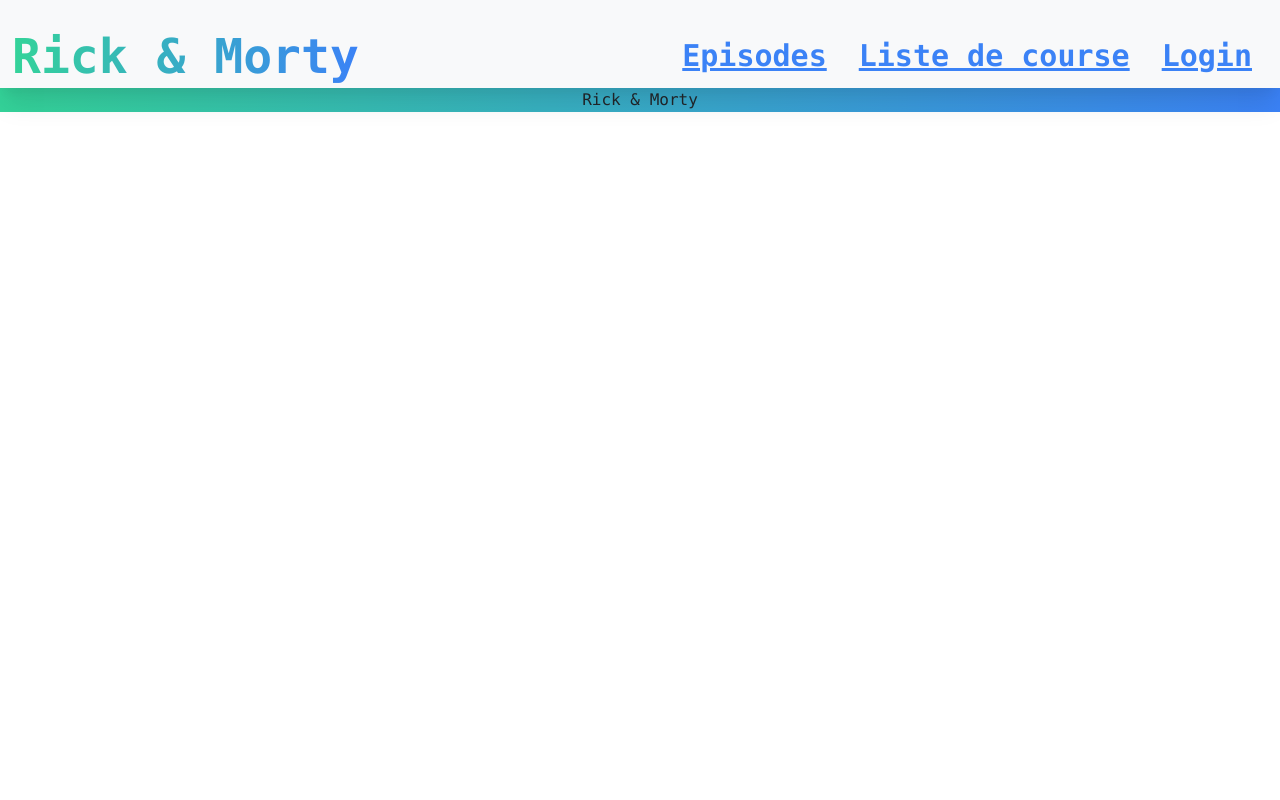
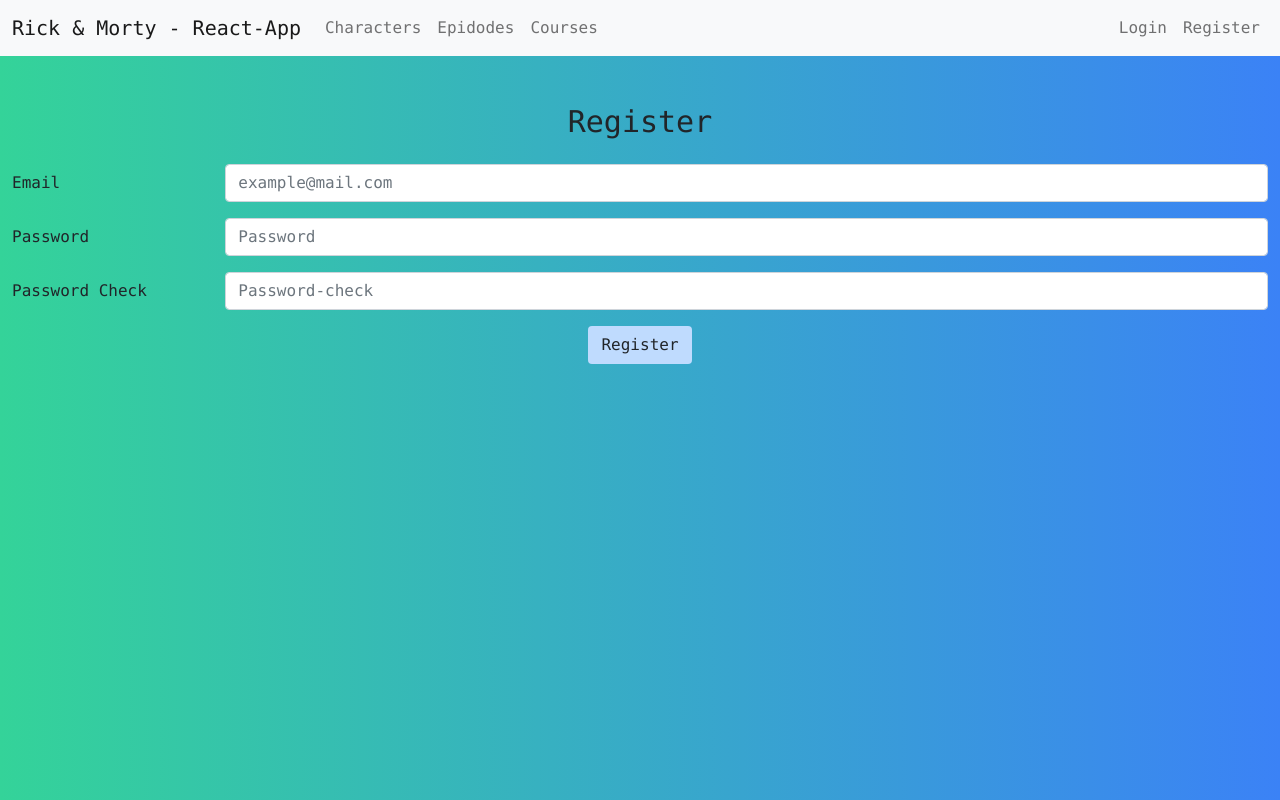
Before and after one commit to JennyViannay/react-app-rick-and-morty, a React (Create React App) app: page /register in a window 1280 px wide. Shown: the top 800 px of the page. Built offline with nearby package versions, Linux system fonts and the light colour scheme.

Commit message:
add auth : register & login

```diff
--- a/package.json
+++ b/package.json
@@ -8,10 +8,12 @@
     "@testing-library/user-event": "^12.1.10",
     "autoprefixer": "^10.3.1",
     "axios": "^0.21.1",
+    "bootstrap": "^5.1.0",
     "postcss": "^8.3.6",
     "postcss-cli": "^8.3.1",
     "prop-types": "^15.7.2",
     "react": "^17.0.2",
+    "react-bootstrap": "^2.0.0-beta.5",
     "react-dom": "^17.0.2",
     "react-icons": "^4.2.0",
     "react-router-dom": "^5.2.0",
--- a/src/Component/App.jsx
+++ b/src/Component/App.jsx
@@ -2,14 +2,16 @@
 import { BrowserRouter as Router, Route, Switch } from 'react-router-dom';
 import AuthContext from "../Context/AuthContext";
 
-import Navbar from './UI/Navbar';
+import Menu from './UI/Menu';
 import Footer from './UI/Footer';
 import Home from './Home/Home';
-// import ShowCharacter from "./Character/ShowCharacter";
-// import Episode from "./Episode/Episode";
-// import EpisodeList from "./Episode/EpisodeList";
-// import Furniture from "./Furniture/Furniture";
-import UserCard from "./User/UserCard";
+import ShowCharacter from "./Character/ShowCharacter";
+import Episode from "./Episode/Episode";
+import EpisodeList from "./Episode/EpisodeList";
+import Furniture from "./Furniture/Furniture";
+import Login from "./Auth/Login";
+import Register from "./Auth/Register";
+import User from "./User/User";
 
 const App = () => {
   const [authenticated, setAuthenticated] = useState({ auth: false, token: null, user: null });
@@ -30,14 +32,16 @@
     <AuthContext.Provider value={providerAuth}>
       <Router>
         <div className="font-mono bg-gradient-to-r from-green-400 to-blue-500">
-          <Navbar />
+          <Menu />
           <Switch>
             <Route exact path="/" component={Home} />
-            <Route path="/login" component={UserCard} />
-            {/* <Route path="/show-character/:id" component={ShowCharacter} />
+            <Route path="/login" component={Login} />
+            <Route path="/register" component={Register} />
+            <Route path="/show-character/:id" component={ShowCharacter} />
             <Route path="/episodes" component={EpisodeList} />
             <Route path="/episode/:id" component={Episode} />
-            <Route path="/courses" component={Furniture} /> */}
+            <Route path="/courses" component={Furniture} />
+            <Route path="/mon-compte" component={User} />
           </Switch>
           <Footer />
         </div>
--- a/src/Component/User/UserCard.jsx
+++ b/src/Component/Auth/Login.jsx
@@ -4,19 +4,19 @@
 import validator from 'validator';
 import AuthContext from "../../Context/AuthContext";
 
-const UserCard = () => {
+const Login = () => {
     const history = useHistory();
     const { authenticated, setAuthenticated } = useContext(AuthContext);
     const [email, setEmail] = useState();
     const [password, setPassword] = useState();
     const [error, setError] = useState();
 
-    const handleChangeEmail = (e) => {
+    const handleEmail = (e) => {
         if (validator.isEmail(e.target.value)) { setEmail(e.target.value); setError(''); }
         else setError('Enter valid Email!');
     }
 
-    const handleChangePassword = (e) => {
+    const handlePassword = (e) => {
         setPassword(e.target.value);
     }
 
@@ -39,7 +39,7 @@
                 }
             }, [])
     }
-    console.log(localStorage)
+
     const userAuthenticated = (token) => {
         console.log(token)
         axios.get('http://localhost:5000/api/isUserAuth', {
@@ -52,7 +52,7 @@
     }
 
     return (
-        <div className="container bg-gray-700 p-4 rounded">
+        <div className="container p-4 rounded h-screen">
             {authenticated.auth ?
                 <div className="text-white">
                     Token is {authenticated.token}
@@ -62,11 +62,11 @@
                    {error ?  <p className="alert alert-danger">{error}</p> : ''}
                     <div className="form-group">
                         <label htmlFor="email" className="text-white">Email</label>
-                        <input type="email" name="email" id="email" className="form-control" required onChange={handleChangeEmail} />
+                        <input type="email" name="email" id="email" className="form-control" required onChange={handleEmail} />
                     </div>
                     <div className="form-group">
                         <label htmlFor="password" className="text-white">Password</label>
-                        <input type="password" name="password" id="password" className="form-control" required onChange={handleChangePassword} />
+                        <input type="password" name="password" id="password" className="form-control" required onChange={handlePassword} />
                     </div>
                     <div className="form-group mt-3 text-center">
                         <button type="submit" className="btn bg-blue-200">Login</button>
@@ -77,4 +77,4 @@
     );
 };
 
-export default UserCard;
+export default Login;
--- /dev/null
+++ b/src/Component/Auth/Register.jsx
@@ -0,0 +1,96 @@
+import React, { useContext, useState } from "react";
+import { useHistory } from "react-router-dom";
+import { Form, Col, Row } from "react-bootstrap";
+import axios from "axios";
+import validator from "validator";
+import AuthContext from "../../Context/AuthContext";
+
+const Register = () => {
+  const history = useHistory();
+  const { authenticated, setAuthenticated } = useContext(AuthContext);
+  const [email, setEmail] = useState();
+  const [password, setPassword] = useState();
+  const [passwordCheck, setPasswordCheck] = useState();
+  const [error, setError] = useState();
+
+  const handleEmail = (e) => {
+    if (validator.isEmail(e.target.value)) { setEmail(e.target.value); setError(''); }
+    else setError('Enter valid Email!');
+  }
+
+  const handlePassword = (e) => {
+    setPassword(e.target.value);
+  }
+
+  const checkPassword = (e) => {
+    if (password !== e.target.value) setError('Password doesn\'t match !')
+    else setError(''); setPasswordCheck(e.target.value);
+  }
+
+  const handleRegister = (e) => {
+    e.preventDefault();
+    if (!email || !password || !passwordCheck) setError('Tous les champs sont obligatoires')
+    const newUser = { email: email, password: password };
+    axios.post('http://localhost:5000/api/register', newUser)
+      .then((response) => response.data)
+      .then((data) => {
+        if (data.message) setError(data.message)
+        else {
+          localStorage.setItem('auth', data.auth);
+          localStorage.setItem('token', data.token);
+          localStorage.setItem('user', data.user);
+          setAuthenticated({ auth: data.auth, token: data.token, user: data.user });
+          history.push('/');
+        }
+      }, [])
+  }
+
+  return (
+    <div className="container mt-5 h-screen">
+      {authenticated.user ?
+        <>
+          <p>Already Logged as userId: {authenticated.user} <br /><a href="/" className="text-blue-800 underline font-bold">Go back</a></p>
+        </>
+        :
+        <>
+          <h1 className="text-3xl text-center my-4">Register</h1>
+          <Form onSubmit={handleRegister}>
+            {error ? <p className="alert alert-danger">{error}</p> : ''}
+            <Form.Group as={Row} className="mb-3" controlId="email">
+              <Form.Label column sm="2">
+                Email
+              </Form.Label>
+              <Col sm="10">
+                <Form.Control type="text" placeholder="example@mail.com" name="email" onChange={handleEmail} required />
+              </Col>
+            </Form.Group>
+
+            <Form.Group as={Row} className="mb-3" controlId="password">
+              <Form.Label column sm="2">
+                Password
+              </Form.Label>
+              <Col sm="10">
+                <Form.Control type="password" placeholder="Password" name="password" required onChange={handlePassword} />
+              </Col>
+            </Form.Group>
+            <Form.Group as={Row} className="mb-3" controlId="password-check">
+              <Form.Label column sm="2">
+                Password Check
+              </Form.Label>
+              <Col sm="10">
+                <Form.Control type="password" placeholder="Password-check" name="password-check" required onChange={checkPassword} />
+              </Col>
+            </Form.Group>
+            <Form.Group as={Row} className="mb-3" controlId="password-check">
+              <Col sm="12" className="text-center">
+                <button type="submit" className="btn bg-blue-200">Register</button>
+              </Col>
+            </Form.Group>
+          </Form>
+        </>}
+
+    </div>
+  );
+};
+
+export default Register;
--- a/src/Component/Furniture/Furniture.jsx
+++ b/src/Component/Furniture/Furniture.jsx
@@ -20,7 +20,7 @@
     }
 
     return (
-        <div className="container mt-5">
+        <div className="container h-screen p-5">
             <ul>
                 {list.length ? list.map((item, key) => {
                     return (
--- a/src/Component/UI/Footer.jsx
+++ b/src/Component/UI/Footer.jsx
@@ -2,9 +2,11 @@
 
 const Footer = () => {
   return (
-    <footer className="text-center">
-      Rick & Morty
-    </footer>
+    <div>
+      <footer className="text-center p-3">
+        Rick & Morty
+      </footer>
+    </div>
   );
 };
 
--- /dev/null
+++ b/src/Component/UI/Menu.jsx
@@ -0,0 +1,44 @@
+import React, { useContext } from "react";
+import { Navbar, Container, Nav } from 'react-bootstrap';
+import { CgLogOut } from 'react-icons/cg';
+import { FaUserAlt } from 'react-icons/fa';
+
+import AuthContext from "../../Context/AuthContext";
+
+const Menu = () => {
+  const authenticated = useContext(AuthContext);
+  const logout = () => {
+    localStorage.clear();
+  }
+  console.log(authenticated)
+  return (
+    <Navbar bg="light" expand="lg">
+      <Container>
+        <Navbar.Brand href="/">Rick & Morty - React-App</Navbar.Brand>
+        <Navbar.Toggle aria-controls="basic-navbar-nav" />
+        <Navbar.Collapse id="basic-navbar-nav">
+          <Nav className="me-auto">
+            <Nav.Link href="/">Characters</Nav.Link>
+            <Nav.Link href="/episodes">Epidodes</Nav.Link>
+            <Nav.Link href="/courses">Courses</Nav.Link>
+          </Nav>
+          <Nav>
+            {authenticated.authenticated.auth ? (
+              <>
+                <Nav.Link href="/mon-compte"><FaUserAlt /></Nav.Link>
+                <Nav.Link href="/" onClick={logout}><CgLogOut /></Nav.Link>
+              </>
+            ) :
+              <>
+                <Nav.Link href="/login">Login</Nav.Link>
+                <Nav.Link href="/register">Register</Nav.Link>
+              </>
+            }
+          </Nav>
+        </Navbar.Collapse>
+      </Container>
+    </Navbar>
+  );
+};
+
+export default Menu;
--- a/src/Component/UI/Navbar.jsx
+++ /dev/null
@@ -1,32 +0,0 @@
-import React, { useContext } from "react";
-import AuthContext from "../../Context/AuthContext";
-import Logout from "../Auth/Logout";
-
-const Navbar = () => {
-  const authenticated = useContext(AuthContext);
-
-  console.log(authenticated)
-  return (
-    <nav className="navbar bg-light shadow-xl">
-      <div className="container">
-        <div className="text-5xl font-extrabold mt-4">
-          <span className="bg-clip-text text-transparent bg-gradient-to-r from-green-400 to-blue-500">
-            <a href="/">Rick & Morty</a>
-          </span>
-        </div>
-        <div className="text-3xl font-extrabold mt-4">
-          <span className="bg-clip-text text-blue-500">
-            <a href="/episodes" className="mx-3 underline">Episodes</a>
-            <a href="/courses" className="mx-3 underline">Liste de course</a>
-            {
-              authenticated.authenticated.auth ? <Logout /> : <a href="/login" className="mx-3 underline">Login</a>
-            }
-          </span>
-
-        </div>
-      </div>
-    </nav>
-  );
-};
-
-export default Navbar;
--- /dev/null
+++ b/src/Component/User/User.jsx
@@ -0,0 +1,29 @@
+import axios from "axios";
+import React, { useContext } from "react";
+import { useState } from "react";
+import { useEffect } from "react";
+import AuthContext from "../../Context/AuthContext";
+
+
+const User = () => {
+  const authenticated = useContext(AuthContext);
+  const [user, setUser] = useState({});
+
+  useEffect(() => {
+    if (authenticated.authenticated.user) {
+      const userId = authenticated.authenticated.user;
+      axios.get('http://localhost:5000/api/users/' + userId)
+        .then((response) => setUser(response.data))
+    }
+  }, [authenticated])
+
+  return (
+    <div className="container h-screen">
+      {authenticated.authenticated.user ? (
+          <h2>User Id {authenticated.authenticated.user} : {user.email}</h2>
+      ) : 'Not Found'}
+    </div>
+  );
+};
+
+export default User;
```
Also changed, not shown: src/Component/Auth/Logout.jsx (deleted, +0 -13 lines), 2 other files (tests, documents, lock files or other folders).
